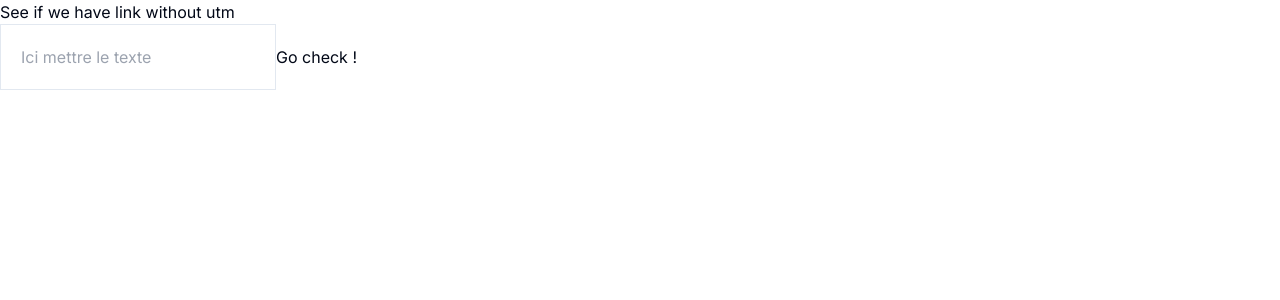
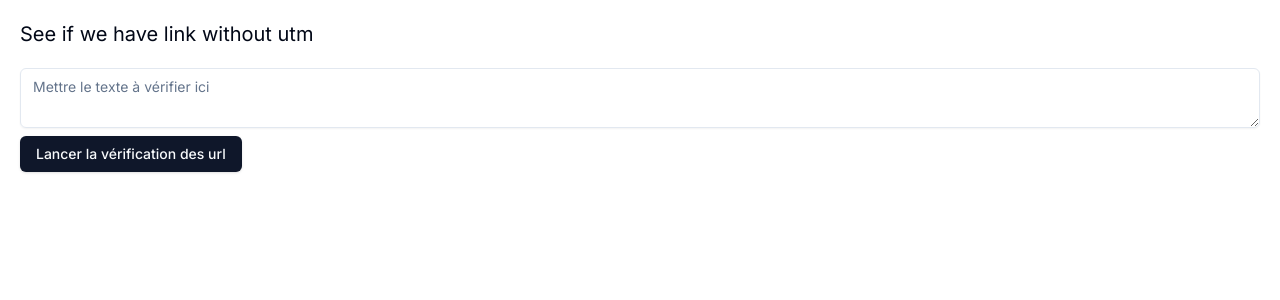
Before and after one commit to AbderrahmaneMouzoune/google-tracking-utm-url-validator, a Next.js app: page / in a window 1280 px wide. Shown: the top 300 px of the page. Built offline with nearby package versions, Linux system fonts and the light colour scheme.

Commit message:
only url from a

```diff
--- a/package.json
+++ b/package.json
@@ -10,6 +10,7 @@
   },
   "dependencies": {
     "@radix-ui/react-icons": "^1.3.0",
+    "@radix-ui/react-slot": "^1.0.2",
     "class-variance-authority": "^0.7.0",
     "clsx": "^2.1.0",
     "next": "14.1.4",
--- a/src/app/page.tsx
+++ b/src/app/page.tsx
@@ -1,11 +1,23 @@
 "use client"
+import { Badge } from "@/components/ui/badge";
+import { Button } from "@/components/ui/button";
+import { Textarea } from "@/components/ui/textarea";
 import { findUrlsWithoutUTM, UrlValidator } from "@/lib/utm-checker";
+import { Cross1Icon } from "@radix-ui/react-icons";
 import Image from "next/image";
 import { useState } from "react";
 
 
+function UrlItem({ url, missingParameters }: UrlValidator) {
+  return (
+    <li className="p-5 border rounded-2xl">
+      <p>[{missingParameters.length} utm missing] {url}</p>
+      <span className="flex gap-2">{missingParameters.map(p => <Badge key={`${url}-${p}`} variant={"destructive"}>{p}</Badge>)}</span>
+    </li>
+  )
+}
+
 export default function Home() {
-
   const [stringToCheck, setStringToCheck] = useState("")
   const [urlError, setUrlError] = useState<UrlValidator[]>([])
 
@@ -14,18 +26,18 @@
     setUrlError(findUrlsWithoutUTM(stringToCheck))
   }
   return (
-    <main>
-      <h1>See if we have link without utm</h1>
+    <main className="container p-5">
+      <h1 className="text-xl">See if we have link without utm</h1>
 
-      <form onSubmit={handleSubmitForm}>
-        <input className="border p-5" type="text" placeholder="Ici mettre le texte" onChange={(e) => setStringToCheck(e.currentTarget.value)} />
-        <button type="submit">Go check !</button>
+      <form onSubmit={handleSubmitForm} className="mt-5">
+        <Textarea placeholder="Mettre le texte à vérifier ici" onChange={(e) => setStringToCheck(e.currentTarget.value)} />
+        <Button type="submit" className="mt-2">Lancer la vérification des url</Button>
       </form>
 
-      <section>
+      <section className="mt-5">
         {urlError.length > 0 &&
-          <ul>
-            {urlError.filter(url => url.missingParameters.length > 0).map((url, i) => <li key={`url-${url}-${i}`}>{url.url} got {url.missingParameters.length} missing parameters</li>)}
+          <ul className="flex flex-wrap gap-5">
+            {urlError.filter(url => url.missingParameters.length > 0).map((url, i) => <UrlItem key={`${url}-${i}`} {...url} />)}
           </ul>
         }
       </section>
--- /dev/null
+++ b/src/components/ui/badge.tsx
@@ -0,0 +1,36 @@
+import * as React from "react"
+import { cva, type VariantProps } from "class-variance-authority"
+
+import { cn } from "@/lib/utils"
+
+const badgeVariants = cva(
+  "inline-flex items-center rounded-md border px-2.5 py-0.5 text-xs font-semibold transition-colors focus:outline-none focus:ring-2 focus:ring-ring focus:ring-offset-2",
+  {
+    variants: {
+      variant: {
+        default:
+          "border-transparent bg-primary text-primary-foreground shadow hover:bg-primary/80",
+        secondary:
+          "border-transparent bg-secondary text-secondary-foreground hover:bg-secondary/80",
+        destructive:
+          "border-transparent bg-destructive text-destructive-foreground shadow hover:bg-destructive/80",
+        outline: "text-foreground",
+      },
+    },
+    defaultVariants: {
+      variant: "default",
+    },
+  }
+)
+
+export interface BadgeProps
+  extends React.HTMLAttributes<HTMLDivElement>,
+    VariantProps<typeof badgeVariants> {}
+
+function Badge({ className, variant, ...props }: BadgeProps) {
+  return (
+    <div className={cn(badgeVariants({ variant }), className)} {...props} />
+  )
+}
+
+export { Badge, badgeVariants }
--- /dev/null
+++ b/src/components/ui/button.tsx
@@ -0,0 +1,57 @@
+import * as React from "react"
+import { Slot } from "@radix-ui/react-slot"
+import { cva, type VariantProps } from "class-variance-authority"
+
+import { cn } from "@/lib/utils"
+
+const buttonVariants = cva(
+  "inline-flex items-center justify-center whitespace-nowrap rounded-md text-sm font-medium transition-colors focus-visible:outline-none focus-visible:ring-1 focus-visible:ring-ring disabled:pointer-events-none disabled:opacity-50",
+  {
+    variants: {
+      variant: {
+        default:
+          "bg-primary text-primary-foreground shadow hover:bg-primary/90",
+        destructive:
+          "bg-destructive text-destructive-foreground shadow-sm hover:bg-destructive/90",
+        outline:
+          "border border-input bg-background shadow-sm hover:bg-accent hover:text-accent-foreground",
+        secondary:
+          "bg-secondary text-secondary-foreground shadow-sm hover:bg-secondary/80",
+        ghost: "hover:bg-accent hover:text-accent-foreground",
+        link: "text-primary underline-offset-4 hover:underline",
+      },
+      size: {
+        default: "h-9 px-4 py-2",
+        sm: "h-8 rounded-md px-3 text-xs",
+        lg: "h-10 rounded-md px-8",
+        icon: "h-9 w-9",
+      },
+    },
+    defaultVariants: {
+      variant: "default",
+      size: "default",
+    },
+  }
+)
+
+export interface ButtonProps
+  extends React.ButtonHTMLAttributes<HTMLButtonElement>,
+    VariantProps<typeof buttonVariants> {
+  asChild?: boolean
+}
+
+const Button = React.forwardRef<HTMLButtonElement, ButtonProps>(
+  ({ className, variant, size, asChild = false, ...props }, ref) => {
+    const Comp = asChild ? Slot : "button"
+    return (
+      <Comp
+        className={cn(buttonVariants({ variant, size, className }))}
+        ref={ref}
+        {...props}
+      />
+    )
+  }
+)
+Button.displayName = "Button"
+
+export { Button, buttonVariants }
--- /dev/null
+++ b/src/components/ui/textarea.tsx
@@ -0,0 +1,24 @@
+import * as React from "react"
+
+import { cn } from "@/lib/utils"
+
+export interface TextareaProps
+  extends React.TextareaHTMLAttributes<HTMLTextAreaElement> {}
+
+const Textarea = React.forwardRef<HTMLTextAreaElement, TextareaProps>(
+  ({ className, ...props }, ref) => {
+    return (
+      <textarea
+        className={cn(
+          "flex min-h-[60px] w-full rounded-md border border-input bg-transparent px-3 py-2 text-sm shadow-sm placeholder:text-muted-foreground focus-visible:outline-none focus-visible:ring-1 focus-visible:ring-ring disabled:cursor-not-allowed disabled:opacity-50",
+          className
+        )}
+        ref={ref}
+        {...props}
+      />
+    )
+  }
+)
+Textarea.displayName = "Textarea"
+
+export { Textarea }
--- a/src/lib/utm-checker.ts
+++ b/src/lib/utm-checker.ts
@@ -5,17 +5,20 @@
 
 type PossibleParameters = "utm_source" | "utm_medium" | "utm_campaign" | "utm_content"
 
-export function findUrlsWithoutUTM(string: string): UrlValidator[] {
-    // Regular expression to match URLs
-    const urlRegex = /(https?:\/\/[^\s]+)/g;
+export function findUrlsWithoutUTM(htmlString: string): UrlValidator[] {
+    // Regular expression to match URLs within <a> tags
+    const urlRegex = /<a\s+(?:[^>]*?\s+)?href="([^"]*)"/g;
 
-    // Find all URLs in the string
-    const urls = string.match(urlRegex);
+    // Find all URLs within <a> tags in the HTML string
+    let match;
+    const urls: string[] = [];
+    while ((match = urlRegex.exec(htmlString)) !== null) {
+        urls.push(match[1]);
+    }
 
     // Array to store objects containing URL and missing UTM parameters
     const urlsMissingUTM: UrlValidator[] = [];
 
-    if (urls) {
     urls.forEach(function(url) {
         // Object to store URL and missing UTM parameters
         const urlData: UrlValidator = {
@@ -40,7 +43,6 @@
         // Add URL data to the array
         urlsMissingUTM.push(urlData);
     });
-    }
 
     return urlsMissingUTM;
 }
```
Also changed, not shown: 1 other file (tests, documents, lock files or other folders). Lines whose indentation alone changed are shown as unchanged.
